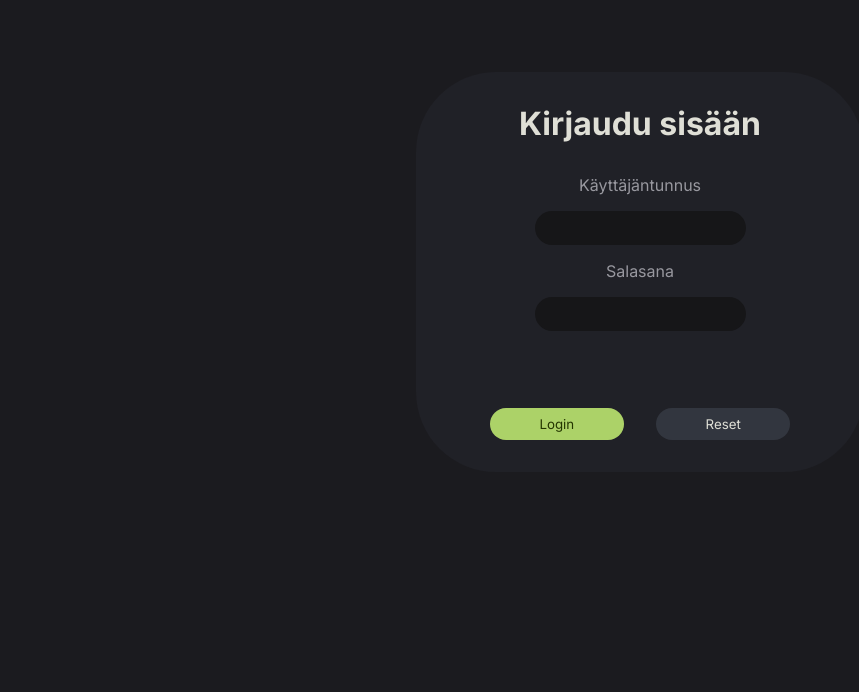
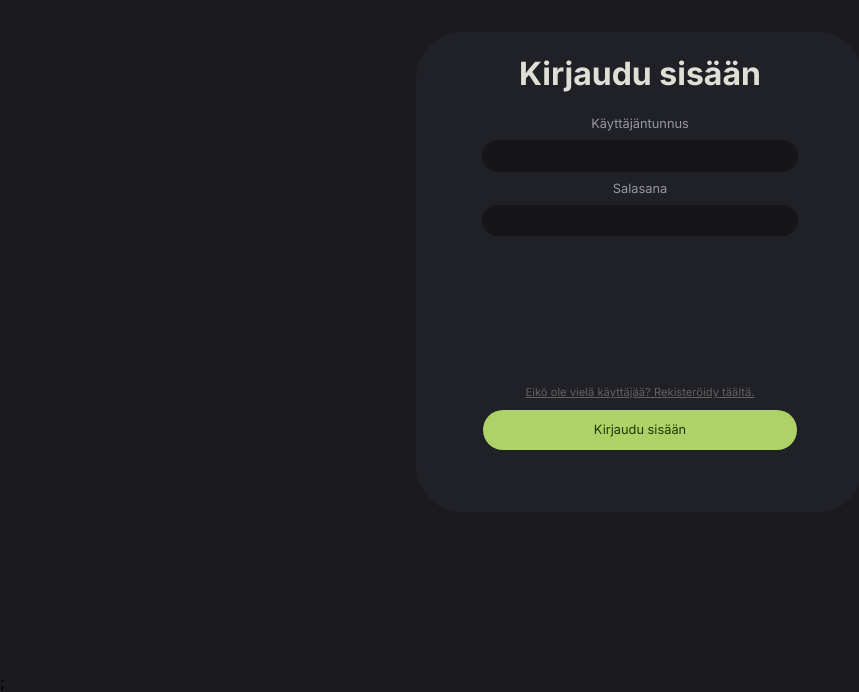
Before and after one commit to NikolaiMarkalainen/Solteq-assignment, a React (Vite) app in the folder frontend/: page /login in a window 1280 px wide. Shown: the part 128-820 px from the top of the page, without its empty margins (0-859 px from the left). Built offline with nearby package versions, Linux system fonts and the light colour scheme.

Commit message:
Login and register forms are created

```diff
--- a/frontend/src/App.tsx
+++ b/frontend/src/App.tsx
@@ -1,5 +1,6 @@
 import { Navigate, Route, Routes } from "react-router-dom";
 import { Login } from "./components/Login";
+import { Register } from "./components/Register";
 
 export const App = () => {
   // const getDataFromServer = async () => {
@@ -9,6 +10,8 @@ export const App = () => {
   return (
     <Routes>
       <Route path="/login" element={<Login />} />
+      <Route path="/register" element={<Register />} />
+
       <Route path="*" element={<Navigate to="/login" replace />} />
     </Routes>
   );
--- a/frontend/src/components/Login.tsx
+++ b/frontend/src/components/Login.tsx
@@ -1,19 +1,14 @@
+import { LoginCard } from "./shared/LoginCard";
+
 export const Login = () => {
   return (
-    <div className="login-form-parent">
-      <div className="login-form">
-        <h1 className="login-form-header">Kirjaudu sisään</h1>
-        <div className="input-field-parent">
-          <div> Käyttäjäntunnus</div>
-          <input className="input-field"></input>
-          <div> Salasana</div>
-          <input className="input-field"></input>
-        </div>
-        <div className="login-buttons">
-          <button className="primary-action-button">Login</button>
-          <button className="alt-action-button">Reset</button>
-        </div>
-      </div>
-    </div>
+    <>
+      <LoginCard
+        header="Kirjaudu sisään"
+        primaryButtonText="Kirjaudu sisään"
+        registerCheck="Eikö ole vielä käyttäjää? Rekisteröidy täältä."
+      />
+      ;
+    </>
   );
 };
--- /dev/null
+++ b/frontend/src/components/Register.tsx
@@ -0,0 +1,14 @@
+import { LoginCard } from "./shared/LoginCard";
+
+export const Register = () => {
+  return (
+    <>
+      <LoginCard
+        header="Rekistöröidy"
+        primaryButtonText="Rekisteröi käyttäjä"
+        verifyPassword
+        registerCheck="Minulla onkin olemassa oleva käyttäjä"
+      />
+    </>
+  );
+};
--- /dev/null
+++ b/frontend/src/components/shared/LoginCard.css
@@ -0,0 +1,61 @@
+.login-form-parent {
+  display: flex;
+  height: 100vh;
+  justify-content: center;
+  align-items: center;
+}
+
+.login-form {
+  display: flex;
+  background-color: var(--card-bg-main);
+  color: var(--general-text);
+  width: 35%;
+  height: 60%;
+  border-radius: 10%;
+  border: var(--button-border);
+  flex-direction: column;
+  align-items: center;
+  justify-items: center;
+  font-size: var(--font-size-body-normal);
+}
+
+.login-form h1 {
+  margin: 5% 0;
+  color: var(--header-text);
+  font-size: var(--font-size-header);
+}
+
+.login-buttons {
+  display: flex;
+  width: 100%;
+  justify-content: center;
+  margin-top: auto;
+  height: 30%;
+  text-align: center;
+  margin-bottom: 5%;
+  flex-direction: column;
+}
+.login-buttons button {
+  margin: 2.5%;
+  height: 100%;
+  width: 70%;
+  align-self: center;
+}
+
+.input-field {
+  background-color: var(--input-field-bg);
+  border-radius: 5rem;
+  border: 1px solid transparent;
+  padding: 2% 10%;
+  margin: 2% 0;
+  width: 50%;
+  height: 2.5%;
+  color: var(--header-text);
+  font-size: var(--font-size-body-normal);
+}
+
+.link {
+  margin-top: 2.5%;
+  font-size: var(--font-size-body-small);
+  color: var(--sub-text);
+}
--- /dev/null
+++ b/frontend/src/components/shared/LoginCard.tsx
@@ -0,0 +1,39 @@
+import "./LoginCard.css";
+
+interface props {
+  header: string;
+  primaryButtonText: string;
+  secondaryButtonText?: string;
+  verifyPassword?: boolean;
+  registerCheck: string;
+}
+
+export const LoginCard = (props: props) => {
+  return (
+    <div className="login-form-parent">
+      <div className="login-form">
+        <h1 className="login-form-header">{props.header}</h1>
+        <div> Käyttäjäntunnus</div>
+        <input type="text" className="input-field"></input>
+        <div> Salasana</div>
+        <input type="password" className="input-field"></input>
+        {props.verifyPassword && (
+          <>
+            <div> Salasana uudelleen</div>
+            <input type="password" className="input-field"></input>
+          </>
+        )}
+        <div className="login-buttons">
+          <a
+            className="link"
+            href={props.verifyPassword ? `/login` : `/register`}>
+            {props.registerCheck}
+          </a>
+          <button className="primary-action-button" style={{ height: "5vh" }}>
+            {props.primaryButtonText}
+          </button>
+        </div>
+      </div>
+    </div>
+  );
+};
--- a/frontend/src/styles.css
+++ b/frontend/src/styles.css
@@ -17,8 +17,16 @@
 
   --header-text: #dfdfd6;
   --general-text: #98989f;
+  --sub-text: #606061;
+  --input-field-bg: #161618;
 
-  --input-field-bg: #161618;
+  /* Font sizes */
+
+  --font-size-body-normal: 1vw;
+  --font-size-body-small: 0.875vw;
+
+  --font-size-card-title: 1.5vw;
+  --font-size-header: 2.5vw;
 }
 
 :root {
@@ -39,76 +47,19 @@ body {
   color: var(--button-text);
   background-color: var(--button-color);
   border: var(--button-border);
-  border-radius: 2rem;
-  padding: 0 0.5rem;
-  line-height: 2rem;
+  border-radius: 2vw;
+  padding: 0 0.5vw;
+  line-height: 2vh;
   font-family: var(--primary-font-family);
+  font-size: var(--font-size-body-normal);
 }
 .alt-action-button {
   color: var(--header-text);
   background-color: var(--alt-button-color);
   border: var(--button-border);
-  border-radius: 2rem;
-  padding: 0 0.5rem;
-  line-height: 2rem;
+  border-radius: 2vw;
+  padding: 0 0.5vw;
+  line-height: 2vh;
   font-family: var(--primary-font-family);
+  font-size: var(--font-size-body-normal);
 }
-.login-form-parent {
-  display: flex;
-
-  width: 100vw;
-  height: 100vh;
-  justify-content: center;
-  align-items: center;
-}
-
-.login-form {
-  display: flex;
-  background-color: var(--card-bg-main);
-  color: var(--general-text);
-  width: 35%;
-  height: 50%;
-  border-radius: 5rem;
-  border: var(--button-border);
-  flex-direction: column;
-  align-items: center;
-  justify-items: center;
-}
-
-.login-form h1 {
-  margin: 2rem 0;
-  display: flex;
-  color: var(--header-text);
-}
-
-.login-form input {
-  height: 2rem;
-}
-.login-buttons {
-  display: flex;
-  width: 100%;
-  justify-content: center;
-  margin-top: auto;
-}
-.login-buttons button {
-  margin: 2rem 1rem;
-  width: 30%;
-  justify-content: space-between;
-}
-
-.input-field-parent {
-  display: flex;
-  flex-direction: column;
-  align-items: center;
-  justify-items: center;
-  flex: 1;
-}
-
-.input-field {
-  background-color: var(--input-field-bg);
-  border-radius: 5rem;
-  border: 1px solid transparent;
-  padding: 0 1rem;
-  margin: 1rem 0;
-  color: var(--header-text);
-}
```
